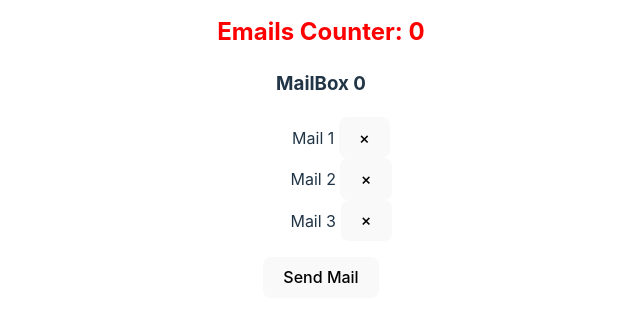
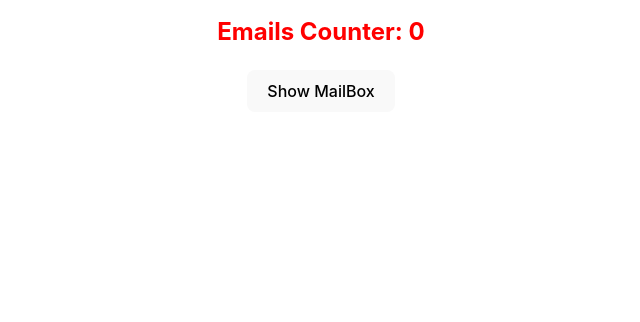
Before and after one commit to ViktoriiaOlex/tutorial-react-1, a React (Vite) app: page / in a window 1280 px wide. Shown: the part 1943-2265 px from the top of the page, without its empty margins (319-959 px from the left). After the commit the page ends 2087 px from the top, so only its background shows below. Built offline with nearby package versions, Linux system fonts and the light colour scheme.

Commit message:
add button onClick

```diff
--- a/src/App.jsx
+++ b/src/App.jsx
@@ -35,19 +35,42 @@ const productData = [
   }
 ];
 
+const emailsData = [
+  {id: "1", email: "foo@bar.com"},
+  {id: "2", email: "falexa65@bar.com"},
+  {id: "3", email: "rs1963@bar.com"},
+];
+
 function App() {
   const [counter, setCounter] = useState(0);
   // let counter = 0;
+  const [emails, setEmails] = useState(emailsData);
+  const [showMailBox, setShowMailBox] = useState(false);
 
   const onLogEmail = () => {
     console.log("Email was sent");
-    setCounter(counter + 1);
-    // counter = counter +1;
+    setCounter((prevState) => prevState + 1);
+
+    //setCounter(counter + 1);❌
+    // counter = counter +1; ❌
+    // setCounter((prevState) => prevState + 1) ✅
   }
 
   const handleDelete = (mailId) => {
     console.log("mailId: ", mailId);
+    setEmails((prevState) => prevState.filter((email) => email.id !== mailId));
+    // setEmails(emails.filter(email => email.id !== mailId));
+    // ex.
+    //mailId = 3
+    // [{id: 1}, {id: 2}, {id: 3}]
+    // [{id: 1}, ] 1 !== 3 // true
+    // [{id: 1}, {id: 2}] 2 !== 3 // true
+    // [{id: 1}, {id: 2}] 3 !== 3 // false
     }
+
+    const handleToggleMailBox = () => {
+      setShowMailBox((prevState) => !prevState);
+    };
 
   return (
     <div>
@@ -91,8 +114,18 @@ const isPromotional = item.quantity <= 2;
       hasDiscount={true}
       description="Tacom cu pui si legume prajita si castraveti marinati"/>
     */}
+
 <h2 style={{color: "red"}}>Emails Counter: {counter} </h2>
-<MailBox emailCounter={counter} onLogEmail={onLogEmail} onDeleteEmail={handleDelete}/>
+<button onClick={handleToggleMailBox}>
+        {showMailBox ? "Hide" : "Show"} MailBox
+</button>
+
+{showMailBox ? (<MailBox
+emails={emails}
+emailCounter={counter}
+onLogEmail={onLogEmail}
+onDeleteEmail={handleDelete}/>
+) : null}
 
     </div>
   );
--- a/src/Components/MailBox/MailBox.jsx
+++ b/src/Components/MailBox/MailBox.jsx
@@ -1,4 +1,4 @@
-const MailBox = ({onLogEmail, onDeleteEmail, emailCounter}) => {
+const MailBox = ({emails, onLogEmail, onDeleteEmail, emailCounter}) => {
 
     // const handleClick = (event) => {
     //     console.log(event);
@@ -10,9 +10,17 @@ const MailBox = ({onLogEmail, onDeleteEmail, emailCounter}) => {
         <div>
             <h3>MailBox <b>{emailCounter}</b></h3>
             <ul>
+                {emails.map((email) => (
+                    <li key={email.id}>
+                        {email.email}{" "}
+                        <button onClick={() => onDeleteEmail(email.id)}>&times;</button>
+                    </li>
+                ))}
+
+                {/* Статичнва розмітка
                 <li>Mail 1 <button onClick={() => onDeleteEmail(1)}>&times;</button></li>
                 <li>Mail 2 <button onClick={() => onDeleteEmail(2)}>&times;</button></li>
-                <li>Mail 3 <button onClick={() => onDeleteEmail(3)}>&times;</button></li>
+                <li>Mail 3 <button onClick={() => onDeleteEmail(3)}>&times;</button></li> */}
             </ul>
             {/* <button onClick={handleClick} */}
             <button onClick={onLogEmail}
```
